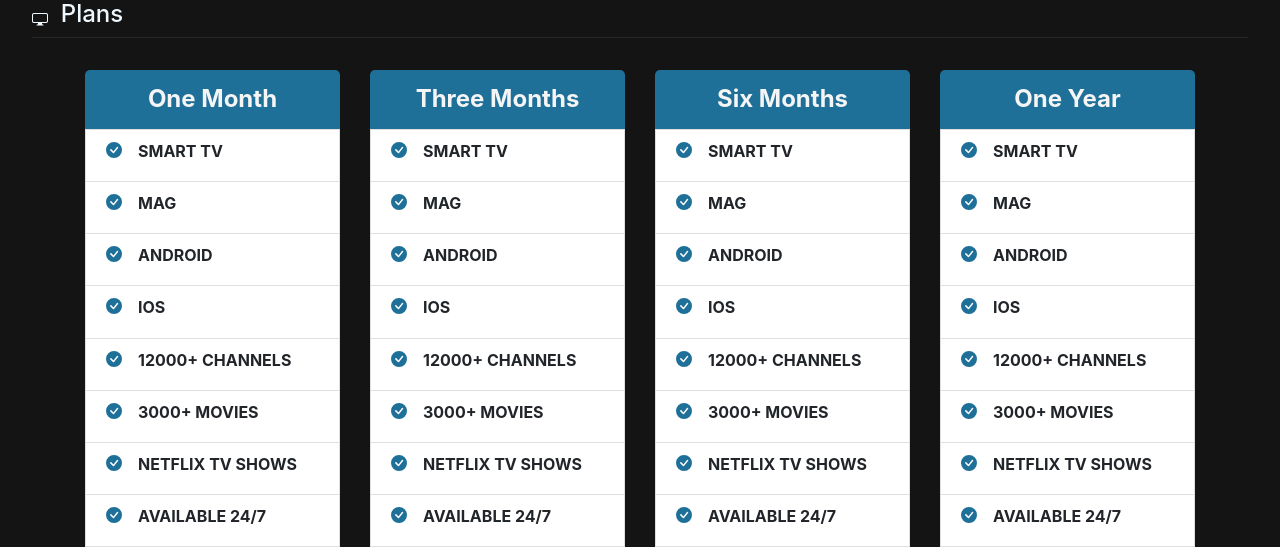
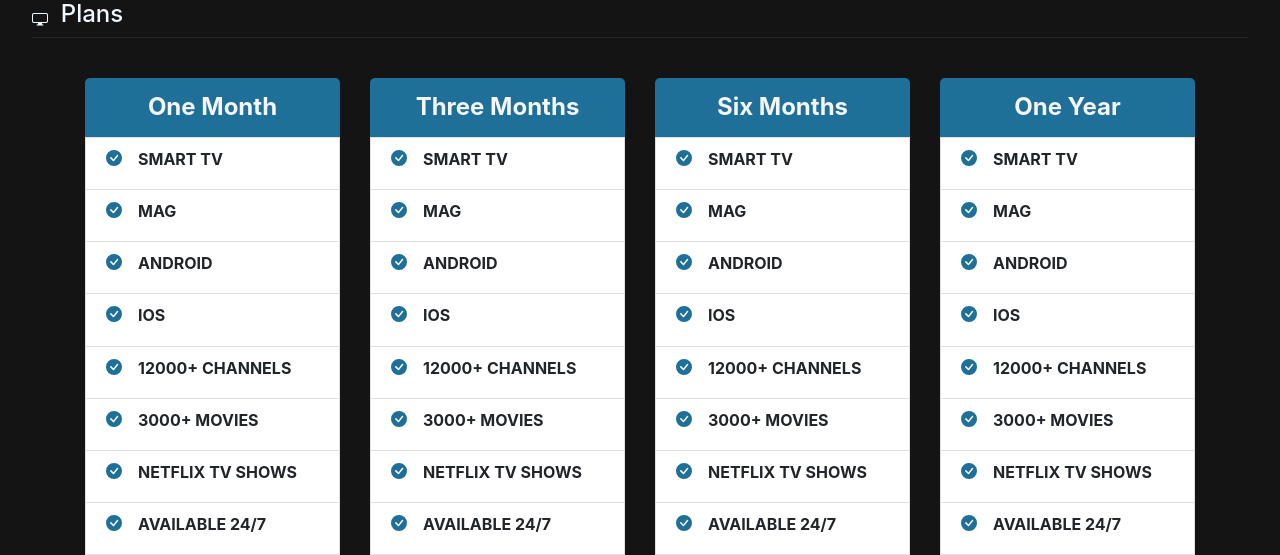
Before and after one commit to nathaliemekahal/iptvtroi, a React (Create React App) app: page / in a window 1280 px wide. Shown: the part 627-1182 px from the top of the page. Built offline with nearby package versions, Linux system fonts and the light colour scheme.

Commit message:
Update Content.jsx

```diff
--- a/src/components/Content.jsx
+++ b/src/components/Content.jsx
@@ -11,7 +11,7 @@ class Content extends Component {
         <Row xs={2} md={2} lg={4}>
           {plansData &&
             plansData.map((Plan) => (
-              <Col className="Col-class">
+              <Col className="Col-class mt-2">
                 {
                   <div className="planwrapper_title">
                     <h4 className="h3_class">{Plan.title}</h4>
```
